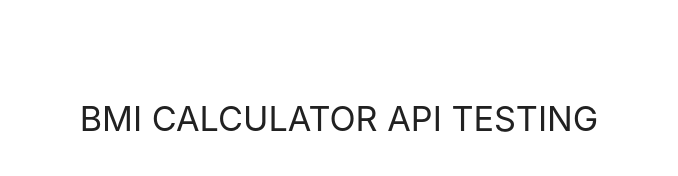
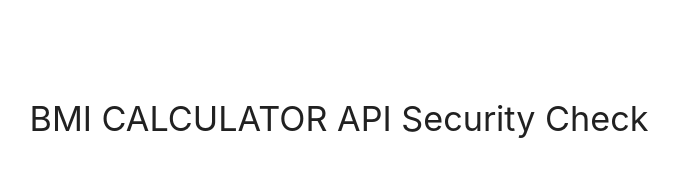
Before and after one commit to ichsanbahri/bmi-api, a plain HTML site: page themes/index.html in a window 1280 px wide. Shown: the whole page, without its empty margins (301-979 px from the left). Drawn offline with nearby package versions, Linux system fonts and the light colour scheme.

Commit message:
update Index.html and Security Pass

```diff
--- a/themes/index.html
+++ b/themes/index.html
@@ -11,6 +11,6 @@
 
 <body>
 <div class="container" style="margin-top: 100px">
-    <h4 class="center">BMI CALCULATOR API TESTING</h4>
+    <h4 class="center">BMI CALCULATOR API Security Check</h4>
 </body>
 </head>
```
Also changed, not shown: 2 other files.
